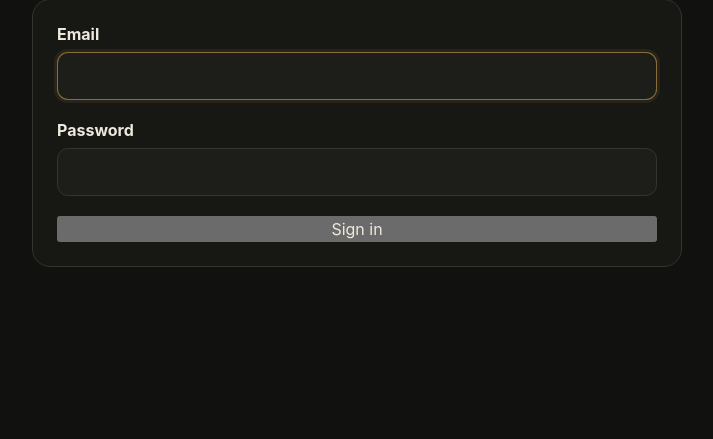
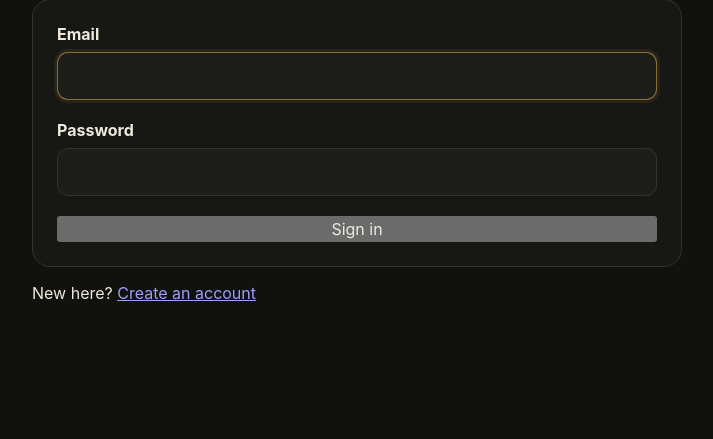
Before and after one commit to drummerbock/sumbody, a Flask app: page /login in a window 1280 px wide. Shown: the part 384-823 px from the top of the page, without its empty margins (283-996 px from the left). Before the commit the page ends 651 px from the top, so only its background shows below. Run offline with Flask 3, Linux system fonts and the light colour scheme; some libraries are stand-ins or nearby versions.

Commit message:
Add account creation entry point

```diff
--- a/templates/login.html
+++ b/templates/login.html
@@ -1 +1 @@
-{% extends "base.html" %}{% block title %}I Am · Becoming the Heartbeat{% endblock %}{% block content %}<section class="login-wrap"><div class="eyebrow">THE FRAMEWORK, PUT INTO PRACTICE.</div><h1>I am <em>Becoming the Heartbeat.</em></h1><p class="lede">Establish your rhythm. Add your Beats. See what resonates.</p><form method="post" class="card form"><input type="hidden" name="csrf_token" value="{{ csrf_token() }}"><label>Email<input type="email" name="email" required autofocus></label><label>Password<input type="password" name="password" required></label><button>Sign in</button></form></section>{% endblock %}
+{% extends "base.html" %}{% block title %}I Am · Becoming the Heartbeat{% endblock %}{% block content %}<section class="login-wrap"><div class="eyebrow">THE FRAMEWORK, PUT INTO PRACTICE.</div><h1>I am <em>Becoming the Heartbeat.</em></h1><p class="lede">Establish your rhythm. Add your Beats. See what resonates.</p><form method="post" class="card form"><input type="hidden" name="csrf_token" value="{{ csrf_token() }}"><label>Email<input type="email" name="email" required autofocus></label><label>Password<input type="password" name="password" required></label><button>Sign in</button></form><p class="auth-switch">New here? <a href="{{url_for('signup')}}">Create an account</a></p></section>{% endblock %}
```
